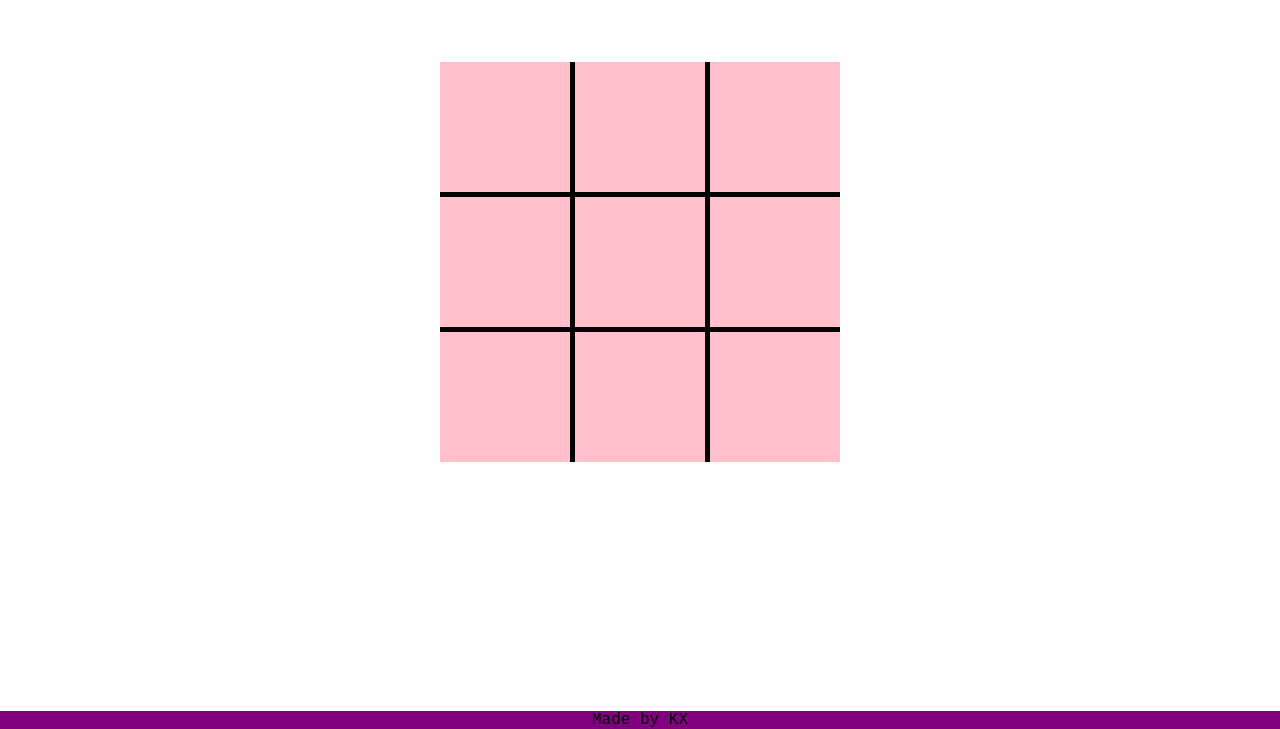
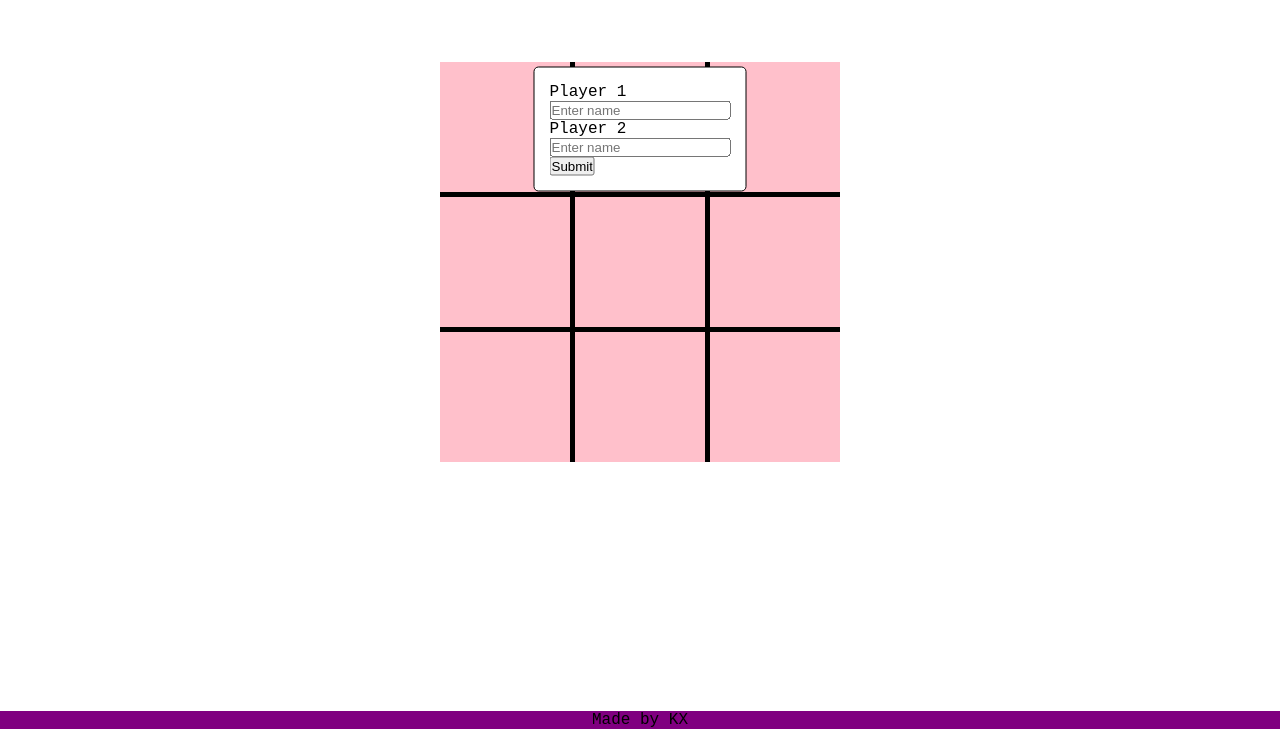
Before and after one commit to kailixie/odin-tic-tac-toe, a plain HTML site: page index.html in a window 1280 px wide. Both pictures are taken after a click on the button "Start". Shown: the part 71-800 px from the top of the page. Drawn offline with Linux system fonts and the light colour scheme.

Commit message:
Add modal for name input

```diff
--- a/app.js
+++ b/app.js
@@ -56,8 +56,8 @@ const playerFactory = (name, marker, isComputer) => {
     return {name, marker, isComputer}
 }
 
-const player1 = playerFactory("kevin", "X", false)
-const player2 = playerFactory("BG", "O", true)
+let player1 = null
+let player2 = null
 
 let turns = 0
 
@@ -139,13 +139,42 @@ function computerMove() {
     makeMove(`box-${pick}`)
 }
 
+const nameModal = document.querySelector(".nameModal")
+
+const submitNames = document.querySelector("#submitNames")
+
+submitNames.addEventListener("click", (e) => {
+    e.preventDefault();
+    nameModal.classList.remove("active")
+
+    return P1name, P2name
+})
+
+function closeModal(e) {
+    nameModal.classList.remove("active")
+}
+
+let vsComputer = "no"
 
 function startGame() {
     clearBoard();
+    if (vsComputer === "yes") {
+        player1 = playerFactory("Human", "X", false)
+        player2 = playerFactory("BG", "O", true)
+    }
+    else {
+        nameModal.classList.add("active")
+        let P1 = document.getElementById("nameP1")
+        let P2 = document.getElementById("nameP2")
+        let P1name = P1.value
+        let P2name = P2.value
+
+        player1 = playerFactory(`${P1name}`, "X", false)
+        player2 = playerFactory(`${P2name}`, "O", false)
+    }
     createBoard();
-    // const player1 = playerFactory("kevin", "X")
-    // const player2 = playerFactory("chris", "O")
 }
+
 
 
 const startBtn = document.querySelector("#startBtn")
--- a/index.html
+++ b/index.html
@@ -16,9 +16,18 @@
 
     <div class="container">
         <div class="message"></div>
-
+        <div class="nameModal">
+            <form>
+                <label for="nameP1">Player 1</label> <br>
+                <input type="text" id="nameP1" placeholder="Enter name" required>
+                <br>
+                <label for="nameP2">Player 2</label> <br>
+                <input type="text" id="nameP2" placeholder="Enter name" required>
+                <br>
+                <input type="submit" id="submitNames">
+            </form>
+        </div>
         <div class="boardContainer">
-
 
         </div>
     </div>
--- a/style.css
+++ b/style.css
@@ -47,6 +47,23 @@ footer {
     height: 40px;
 }
 
+.nameModal {
+    display: none;
+    position: absolute;
+    float: left;
+    left: 50%;
+    top: 25%;
+    transform: translate(-50%, -50%);
+    background-color: white;
+    padding: 15px;
+    border: 1px solid black;
+    border-radius: 5px;
+}
+
+.nameModal.active {
+    display: block;
+}
+
 .boardContainer {
     margin: auto;
     height: 50vh;
```
